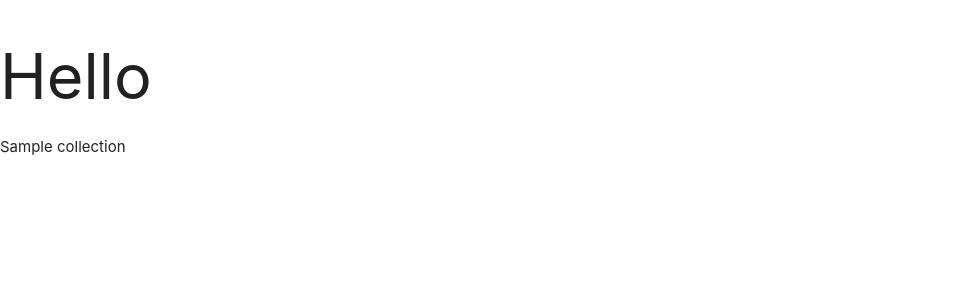
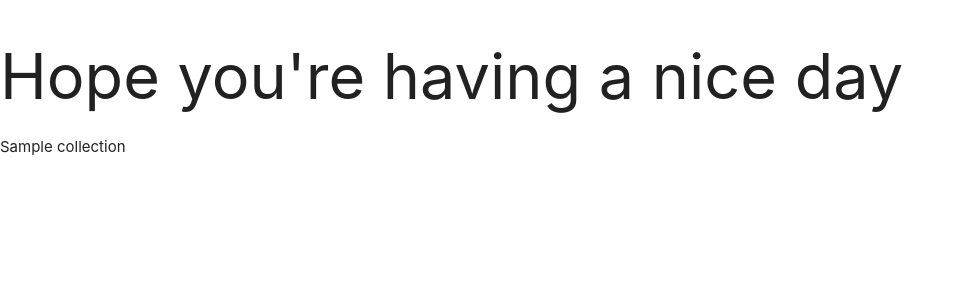
Before and after one commit to Code-Institute-Submissions/CookMark, a Flask app: page /get_collections in a window 1280 px wide. Shown: the top 300 px of the page, without its empty margins (0-963 px from the left). Run offline with Flask 2, Linux system fonts and the light colour scheme; a database or web service that is not in the repository returns one stand-in record (values such as "Sample title"); some libraries are stand-ins or nearby versions.

Commit message:
Fix jinja typo in base.html

```diff
--- a/templates/base.html
+++ b/templates/base.html
@@ -8,9 +8,9 @@
     <link href="https://fonts.googleapis.com/icon?family=Material+Icons" rel="stylesheet">
 </head>
 <body>
-    <h1>Hello</h1>
+    <h1>Hope you're having a nice day</h1>
     {% block content %}
-    {% endblock%}
+    {% endblock %}
     <script src="https://cdnjs.cloudflare.com/ajax/libs/jquery/3.5.1/jquery.min.js" integrity="sha512-bLT0Qm9VnAYZDflyKcBaQ2gg0hSYNQrJ8RilYldYQ1FxQYoCLtUjuuRuZo+fjqhx/qtq/1itJ0C2ejDxltZVFg==" crossorigin="anonymous"></script>
     <script src="https://cdnjs.cloudflare.com/ajax/libs/materialize/1.0.0/js/materialize.min.js"></script>
 </body>
```
